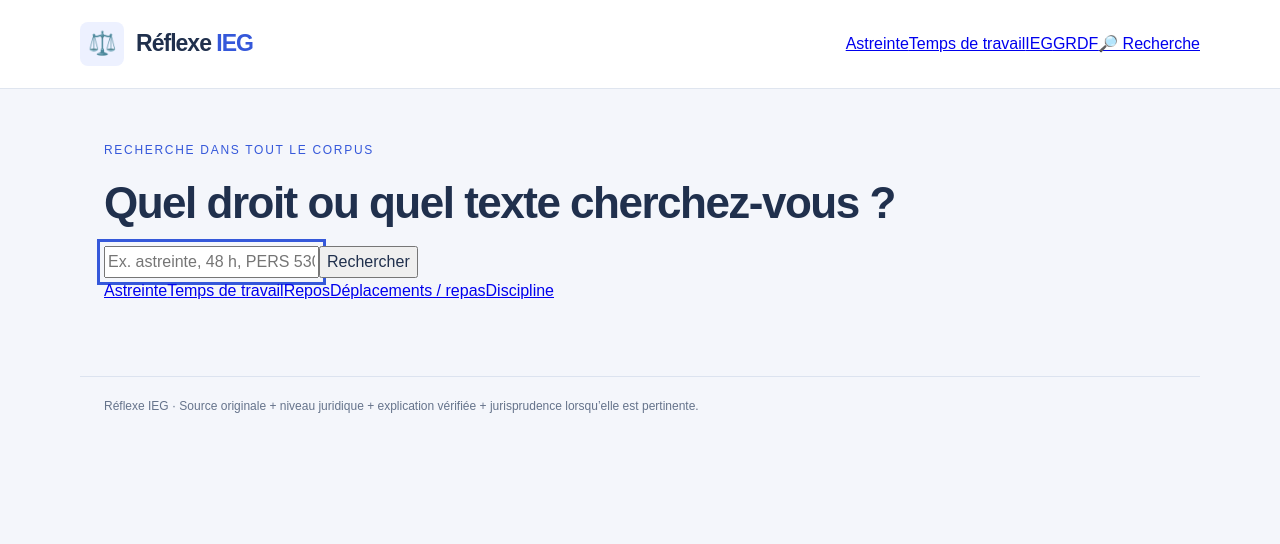
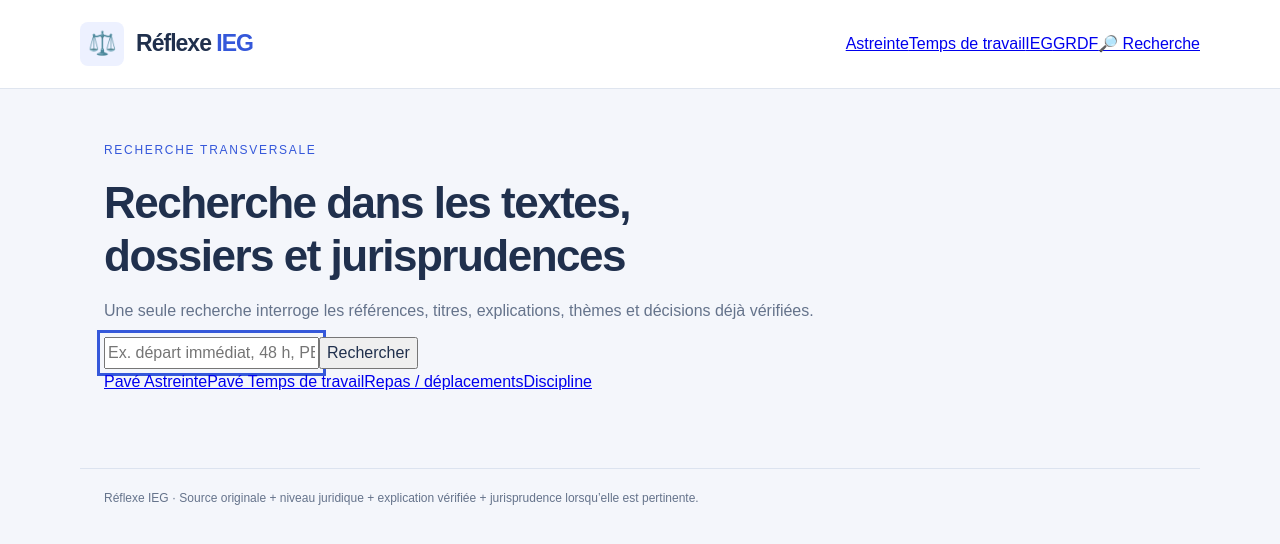
Before and after one commit to hajjitoufik4-eng/reflexe-textes-ieg-v21, a Next.js app: page /recherche in a window 1280 px wide. Shown: the top 544 px of the page. Built offline with nearby package versions, Linux system fonts and the light colour scheme.

Commit message:
Rendre la recherche transversale : dossiers, textes et jurisprudence

```diff
--- a/src/app/recherche/page.jsx
+++ b/src/app/recherche/page.jsx
@@ -1,32 +1,39 @@
 import Link from 'next/link';
 import data from '../../data/corpus.json';
+import { jurisprudence } from '../../data/jurisprudence.js';
+import { dossiers } from '../../data/dossiers.js';
 import { scopeOf, scopeName } from '../../lib/catalogue.mjs';
 
-const norm = (s='') => s.normalize('NFD').replace(/[\u0300-\u036f]/g,'').toLowerCase();
-const hay = d => norm([d.ref,d.title,d.folder,d.kind,d.explanation?.heading,d.explanation?.simple,...(d.explanation?.points||[])].filter(Boolean).join(' '));
+const norm=(s='')=>s.normalize('NFD').replace(/[\u0300-\u036f]/g,'').toLowerCase().replace(/[^a-z0-9]+/g,' ').trim();
+const aliases={
+  '48h':['48 h','duree maximale','temps de travail','repos'],
+  '48 h':['48h','duree maximale','temps de travail','repos'],
+  'astreinte':['action immediate','pers530','pers557','pers849','pers939','zha','zone habitat','mres','intervention'],
+  'pause':['pers77','pause meridienne','temps de travail'],
+  'repas':['pers793','indemnite repas','deplacement'],
+  'discipline':['pers846','sanction','ep1','ep2'],
+};
+const docText=d=>norm([d.ref,d.title,d.theme,d.folder,d.kind,d.scopeLabel,d.explanation?.heading,d.explanation?.simple,...(d.explanation?.points||[]),d.explanation?.related].filter(Boolean).join(' '));
+const caseText=j=>norm([j.court,j.date,j.number,j.issue,j.result,j.scope,...(j.topics||[])].join(' '));
+const dossierText=d=>norm([d.title,d.subtitle,...d.queries,...d.sections.flatMap(s=>[s.title,s.text])].join(' '));
+const tokens=q=>{const n=norm(q);const extra=Object.entries(aliases).filter(([k])=>n.includes(norm(k))).flatMap(([,v])=>v.map(norm));return [...new Set([...n.split(/\s+/).filter(Boolean),...extra.flatMap(x=>x.split(' '))])];};
+const score=(hay,terms)=>terms.reduce((n,t)=>n+(hay.includes(t)?1:0),0);
 
-export default async function Recherche({ searchParams }) {
-  const p = await searchParams;
-  const q = (p?.q || '').trim();
-  const nq = norm(q);
-  const terms = nq.split(/\s+/).filter(Boolean);
-  const results = q ? data.filter(d => terms.every(t => hay(d).includes(t))).slice(0,80) : [];
-  return <>
-    <div className="eyebrow">Recherche dans tout le corpus</div>
-    <h1>Quel droit ou quel texte cherchez-vous ?</h1>
-    <form className="searchbox" action="/recherche">
-      <input name="q" defaultValue={q} autoFocus placeholder="Ex. astreinte, 48 h, PERS 530, repos, repas, discipline…" aria-label="Recherche" />
-      <button type="submit">Rechercher</button>
-    </form>
-    <div className="quicklinks">
-      <Link href="/recherche?q=astreinte">Astreinte</Link><Link href="/recherche?q=temps+de+travail">Temps de travail</Link><Link href="/recherche?q=repos">Repos</Link><Link href="/recherche?q=PERS+793">Déplacements / repas</Link><Link href="/recherche?q=discipline">Discipline</Link>
-    </div>
-    {q && <><h2>{results.length} résultat{results.length>1?'s':''} pour « {q} »</h2>
-      <div className="results">{results.length ? results.map(d => <Link className="result" href={`/textes/${d.id}`} key={d.id}>
-        <div><span className="stamp">{scopeName(scopeOf(d))}</span>{d.ref && <strong>{d.ref}</strong>}</div>
-        <h3>{d.title}</h3>
-        <p>{d.explanation?.simple || `Document original classé dans : ${d.folder || 'corpus'}.`}</p>
-      </Link>) : <p>Aucun résultat exact. Essayez une référence (PERS 530) ou un thème plus court (astreinte, repos, repas).</p>}</div>
-    </>}
-  </>;
+export default async function Recherche({searchParams}){
+ const p=await searchParams; const q=(p?.q||'').trim(); const terms=tokens(q);
+ const docs=q?data.map(d=>({d,s:score(docText(d),terms)})).filter(x=>x.s>0).sort((a,b)=>b.s-a.s).slice(0,60):[];
+ const cases=q?jurisprudence.map(j=>({j,s:score(caseText(j),terms)})).filter(x=>x.s>0).sort((a,b)=>b.s-a.s):[];
+ const ds=q?Object.values(dossiers).map(d=>({d,s:score(dossierText(d),terms)})).filter(x=>x.s>0).sort((a,b)=>b.s-a.s):[];
+ const top=ds[0]?.d;
+ return <>
+  <div className="eyebrow">Recherche transversale</div><h1>Recherche dans les textes, dossiers et jurisprudences</h1>
+  <p className="muted">Une seule recherche interroge les références, titres, explications, thèmes et décisions déjà vérifiées.</p>
+  <form className="searchbox" action="/recherche"><input name="q" defaultValue={q} autoFocus placeholder="Ex. départ immédiat, 48 h, PERS 530, pause 12-13, repas…" aria-label="Recherche"/><button type="submit">Rechercher</button></form>
+  <div className="quicklinks"><Link href="/dossiers/astreinte">Pavé Astreinte</Link><Link href="/dossiers/temps-de-travail">Pavé Temps de travail</Link><Link href="/recherche?q=PERS+793">Repas / déplacements</Link><Link href="/recherche?q=PERS+846">Discipline</Link></div>
+  {q&&<>
+   {top&&<section className="reader search-answer"><div className="eyebrow">Réponse orientée dossier</div><h2>{top.title}</h2><p>{top.subtitle}</p><p>{top.sections[0]?.text}</p><Link className="source" href={`/dossiers/${top.slug}`}>Ouvrir le dossier complet →</Link></section>}
+   <section><h2 className="section-title">Textes applicables ou associés ({docs.length})</h2><div className="results">{docs.length?docs.map(({d})=><Link className="result" href={`/textes/${d.id}`} key={d.id}><div><span className={'stamp '+(scopeOf(d)==='grdf'?'grdf':'')}>{scopeName(scopeOf(d))}</span>{d.ref&&<strong>{d.ref}</strong>}</div><h3>{d.title}</h3><p>{d.explanation?.simple||'Original présent dans le corpus. Cette fiche reste signalée comme non analysée tant que son contenu n’a pas été vérifié.'}</p></Link>):<p>Aucun texte retrouvé.</p>}</div></section>
+   <section className="reader"><h2>Jurisprudence vérifiée ({cases.length})</h2>{cases.length?cases.map(({j})=><article className="case" key={j.id}><h3>{j.court} — {j.date} · n° {j.number}</h3><p><strong>Question :</strong> {j.issue}</p><p><strong>Décision :</strong> {j.result}</p><p><strong>Portée :</strong> {j.scope}</p><a className="source" href={j.url} target="_blank" rel="noopener noreferrer">Décision officielle ↗</a></article>):<p className="muted">Aucune jurisprudence vérifiée ne correspond encore à cette recherche.</p>}</section>
+  </>}
+ </>;
 }
```
